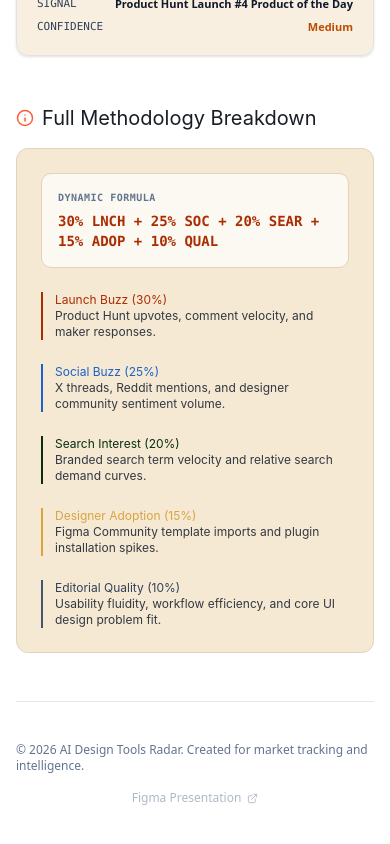
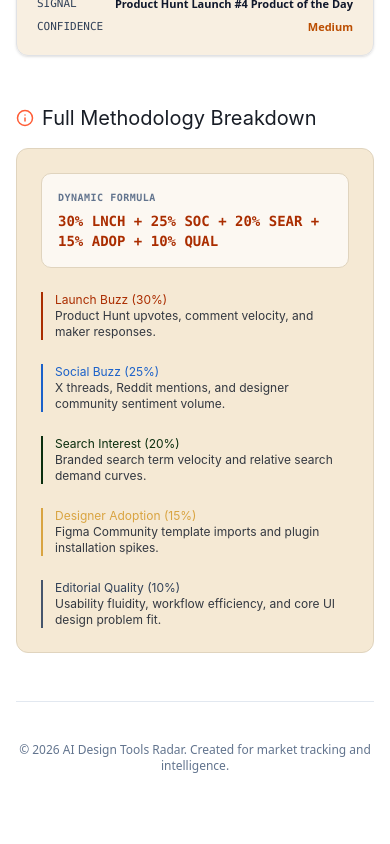
Before and after one commit to saksham7saxena/ai-design-radar, a Next.js app: page / in a window 390 px wide. Shown: the part 8222-9066 px from the top of the page. After the commit the page ends 9028 px from the top, so only its background shows below. Built offline with nearby package versions, Linux system fonts and the light colour scheme.

Commit message:
Revert "add subtle link to Figma presentation in header and footer"
This reverts commit a0f59d58506f1aff992ecd10771b3b15d39c0354.

```diff
--- a/src/app/page.tsx
+++ b/src/app/page.tsx
@@ -592,16 +592,6 @@
             <a href="#trends" className={`transition ${isDark ? 'hover:text-white' : 'hover:text-[#1b61c9]'}`}>Trends</a>
             <a href="#watchlist" className={`transition ${isDark ? 'hover:text-white' : 'hover:text-[#1b61c9]'}`}>Watchlist</a>
             <a href="#scoring" className={`transition ${isDark ? 'hover:text-white' : 'hover:text-[#1b61c9]'}`}>Methodology</a>
-            <a
-              href="https://www.figma.com/design/n513xhJJN5bhXL03OGXNEE/Amazon-Health-PPT?node-id=0-1&t=hL1LvGJ3ZGkKkM4V-1"
-              target="_blank"
-              rel="noopener noreferrer"
-              className={`inline-flex items-center gap-1 opacity-50 hover:opacity-100 transition-opacity font-normal text-xs ${isDark ? 'text-slate-400 hover:text-slate-200' : 'text-slate-500 hover:text-slate-800'}`}
-              title="Figma Deck"
-            >
-              <span>Figma</span>
-              <ExternalLink size={10} />
-            </a>
           </div>
 
           {/* Dark Mode Toggle Button */}
@@ -1200,22 +1190,8 @@
         </section>
 
         {/* FOOTER */}
-        <footer className={`pt-10 pb-8 border-t text-xs text-slate-500 transition-colors ${isDark ? 'border-[#2a2725]' : 'border-slate-200'}`}>
-          <div className="flex flex-col sm:flex-row items-center justify-between gap-4 max-w-7xl mx-auto">
-            <p>© {new Date().getFullYear()} AI Design Tools Radar. Created for market tracking and intelligence.</p>
-            <a
-              href="https://www.figma.com/design/n513xhJJN5bhXL03OGXNEE/Amazon-Health-PPT?node-id=0-1&t=hL1LvGJ3ZGkKkM4V-1"
-              target="_blank"
-              rel="noopener noreferrer"
-              className={`inline-flex items-center gap-1.5 opacity-50 hover:opacity-100 transition-opacity ${
-                isDark ? 'text-slate-400 hover:text-slate-200' : 'text-slate-500 hover:text-slate-800'
-              }`}
-              title="Figma Deck"
-            >
-              <span>Figma Presentation</span>
-              <ExternalLink size={11} />
-            </a>
-          </div>
+        <footer className={`pt-10 border-t text-center text-xs text-slate-500 transition-colors ${isDark ? 'border-[#2a2725]' : 'border-slate-200'}`}>
+          <p>© {new Date().getFullYear()} AI Design Tools Radar. Created for market tracking and intelligence.</p>
         </footer>
 
         {/* Location Cam Hover Popover Overlay */}
```
